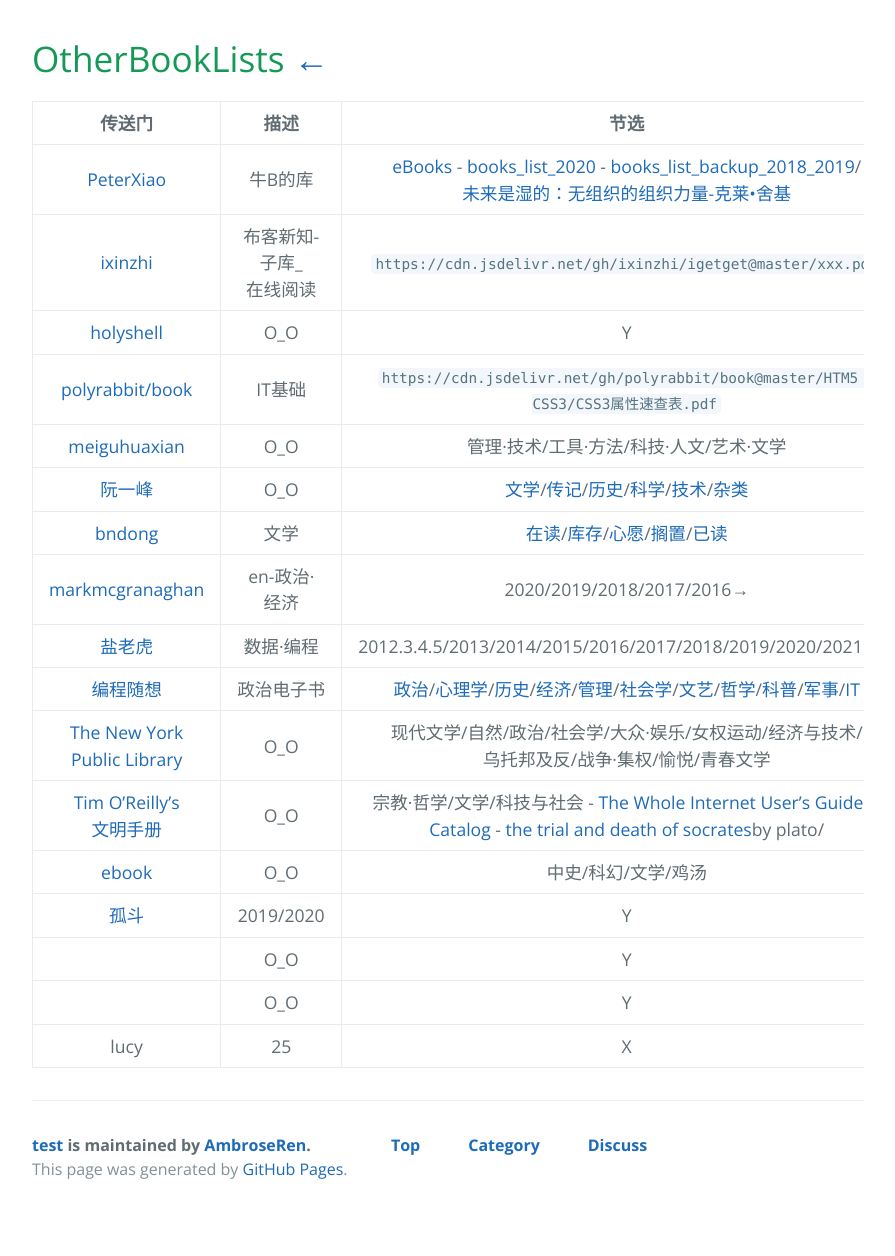
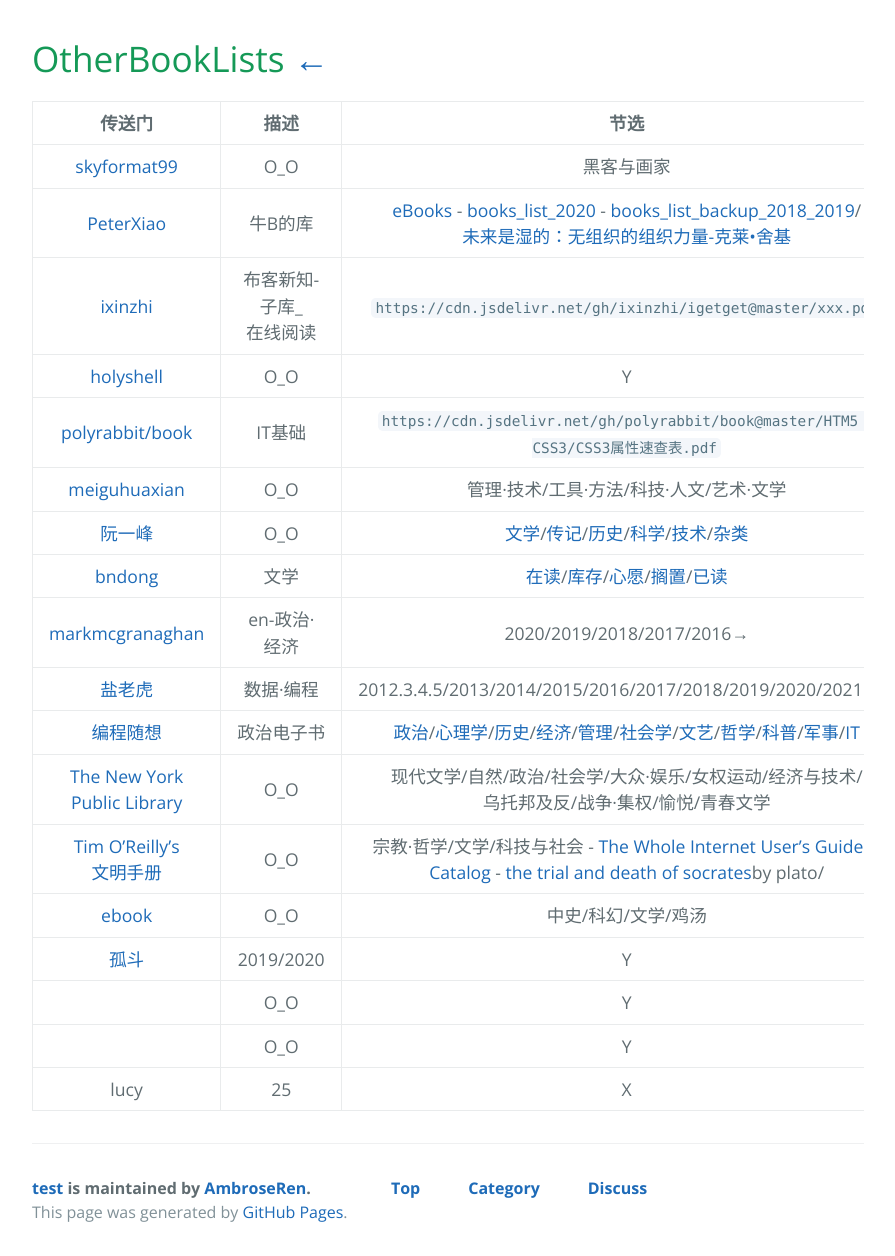
Before and after one commit to AmbroseRen/test, a Jekyll site: the page built from Library/OtherBookLists.md, in a window 1280 px wide. Shown: the whole page, without its empty margins (192-1087 px from the left). Built offline with Jekyll 4.4.1, drawn with Linux system fonts in a browser that asks for light colours; our own code applies the rules of GitHub Pages for plain Markdown files; the repository's description, which GitHub fills in, is left out; before the commit the page ends 1213 px from its top, so only the background shows below that.

Commit message:
Update OtherBookLists.md

```diff
--- a/Library/OtherBookLists.md
+++ b/Library/OtherBookLists.md
@@ -2,6 +2,7 @@
 
 | 传送门 | 描述 | 节选 |
 |:---:|:---:|:---:|
+| [skyformat99](https://github.com/skyformat99/books-1/tree/master/●科●普●系●列●) | O_O | 黑客与画家 |
 | [PeterXiao](https://github.com/PeterXiao) | 牛B的库 | [eBooks](https://github.com/PeterXiao/eBooks) - [books_list_2020](https://github.com/PeterXiao/books_list_2020) - [books_list_backup_2018_2019](https://github.com/PeterXiao/books_list_backup_2018_2019)/[未来是湿的：无组织的组织力量-克莱•舍基](https://github.com/PeterXiao/books_list_backup_2018_2019/blob/master/2019/4/Files/baogao/%E6%9C%AA%E6%9D%A5%E6%98%AF%E6%B9%BF%E7%9A%84%EF%BC%9A%E6%97%A0%E7%BB%84%E7%BB%87%E7%9A%84%E7%BB%84%E7%BB%87%E5%8A%9B%E9%87%8F-%E5%85%8B%E8%8E%B1%E2%80%A2%E8%88%8D%E5%9F%BA.epub) |
 | [ixinzhi](https://github.com/ixinzhi/igetget) | 布客新知-子库_在线阅读 | `https://cdn.jsdelivr.net/gh/ixinzhi/igetget@master/xxx.pdf` |
 | [holyshell](https://github.com/holyshell/Books) | O_O | Y |
```
